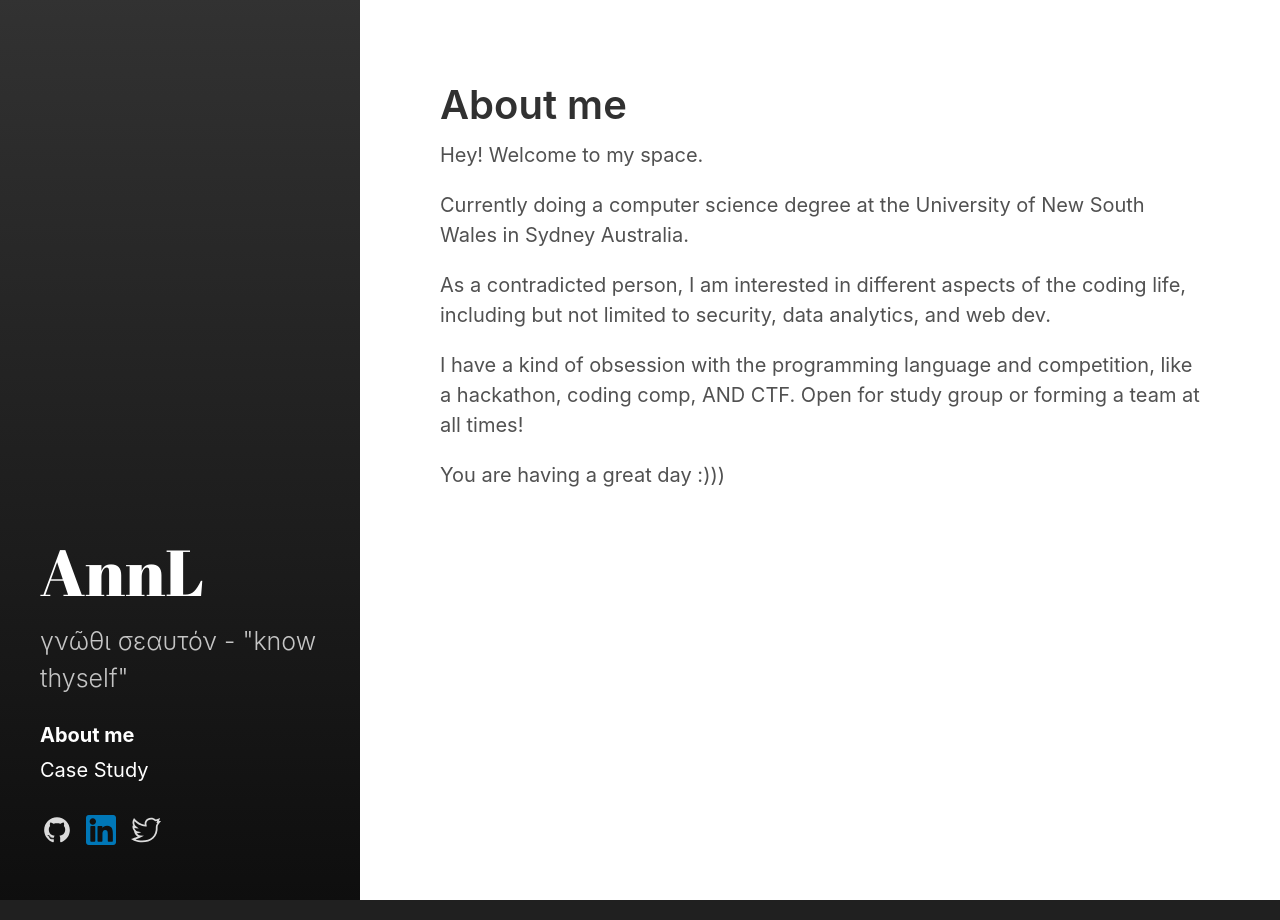
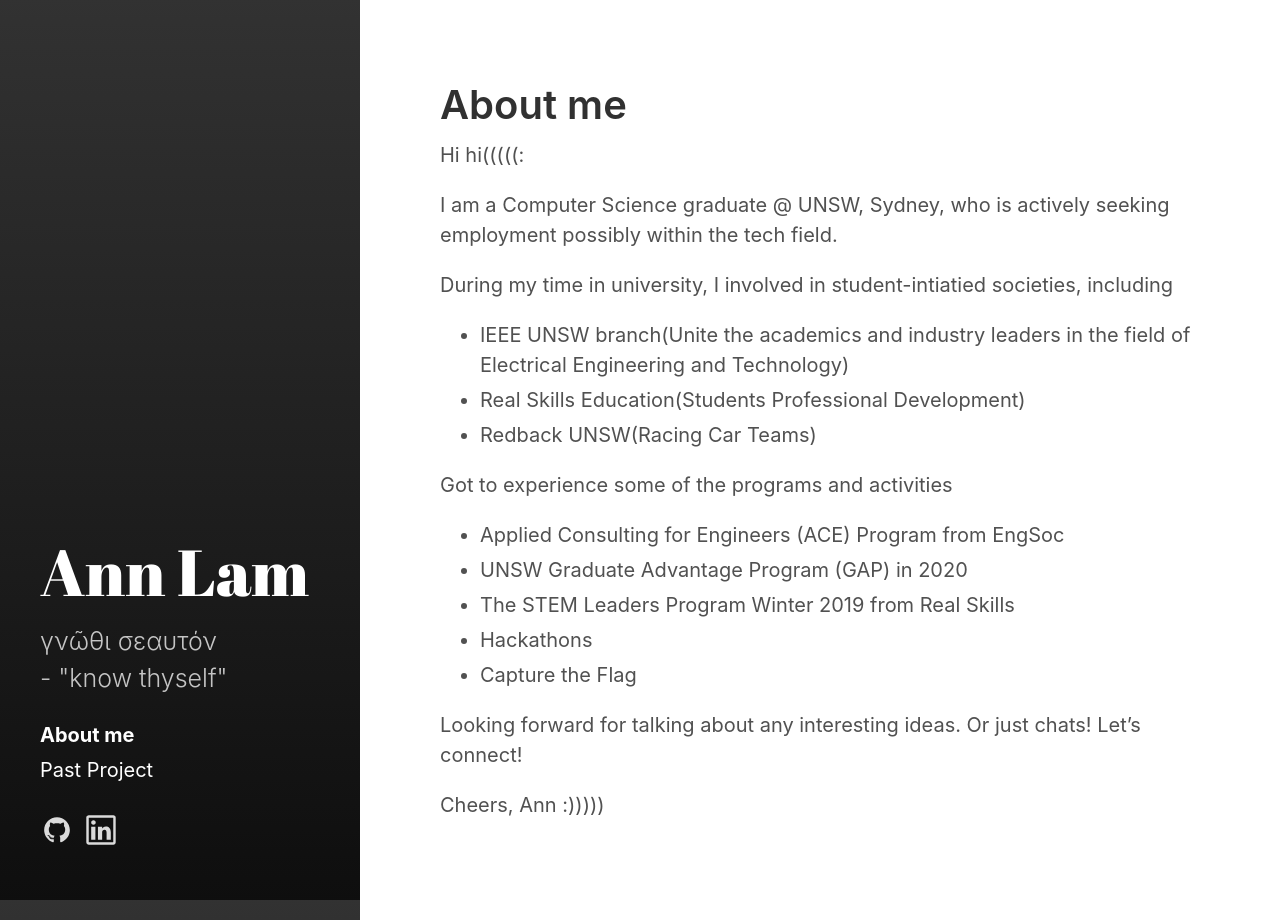
Before and after one commit to AM-Lam/blogging, a Jekyll site: the page built from about.markdown, in a window 1280 px wide. Built offline with Jekyll 4.4.1, drawn with Linux system fonts in a browser that asks for light colours.

Commit message:
update content in aboutme

```diff
--- a/_config.yml
+++ b/_config.yml
@@ -18,14 +18,14 @@
 # You can create any custom variable you would like, and they will be accessible
 # in the templates via {{ site.myvariable }}.
 
-title: AnnL
-email: dontemailme@example.com
+title: Ann Lam
+email: lamanning726@gmail.com
 description: >- # this means to ignore newlines until "baseurl:"
   γνῶθι σεαυτόν
-  - "know thyself"
+  <br>- "know thyself"
 baseurl: "" # the subpath of your site, e.g. /blog
 url: "" # the base hostname & protocol for your site, e.g. http://example.com
-twitter_username: takkkkkkie
+# twitter_username: takkkkkkie
 github_username:  AM-lam
 linkedin_username:  annllm
 
--- a/_includes/sidebar-icon-links.html
+++ b/_includes/sidebar-icon-links.html
@@ -30,11 +30,12 @@
     {% include svg/linkedin.svg %}
   </a>
 
-  <a id="twitter-link"
+  <!-- <a id="twitter-link"
     class="icon" title="Twitter" aria-label="Subscribe"
     href="https://twitter.com/{{ site.twitter_username }}">
     {% include svg/twitter1.svg %}
-  </a>
+  </a> -->
+
   {% comment %}
     Check if we have tag or search pages page active before linking to it.
   {% endcomment %}
--- a/about.markdown
+++ b/about.markdown
@@ -5,12 +5,23 @@
 sidebar_link: true
 ---
 
-Hey! Welcome to my space.
+Hi hi(((((:
 
-Currently doing a computer science degree at the University of New South Wales in Sydney Australia.
+I am a Computer Science graduate @ UNSW, Sydney, who is actively seeking employment possibly within the tech field.
 
-As a contradicted person, I am interested in different aspects of the coding life, including but not limited to security, data analytics, and web dev.
+During my time in university, I involved in student-intiatied societies, including
+- IEEE UNSW branch(Unite the academics and industry leaders in the field of Electrical Engineering and Technology)
+- Real Skills Education(Students Professional Development)
+- Redback UNSW(Racing Car Teams)
 
-I have a kind of obsession with the programming language and competition, like a hackathon, coding comp, AND <bold>CTF</bold>. Open for study group or forming a team at all times!
+Got to experience some of the programs and activities
+- Applied Consulting for Engineers (ACE) Program from EngSoc
+- UNSW Graduate Advantage Program (GAP) in 2020
+- The STEM Leaders Program Winter 2019 from Real Skills
+- Hackathons
+- Capture the Flag
 
-You are having a great day :)))
+Looking forward for talking about any interesting ideas. Or just chats! Let's connect!
+
+Cheers,
+Ann :)))))
--- a/category/case_study.md
+++ b/category/past_project.md
@@ -1,5 +1,5 @@
 ---
 layout: category
-title: Case Study
+title: Past Project
 category: Category
 ---
```
Also changed, not shown: _posts/2020-02-27-deepwater.markdown (deleted, +0 -54 lines), Gemfile.lock, _includes/favicon.png (added), _includes/svg/favicon.svg (added), _includes/svg/linkedin.svg, _includes/svg/twitter.svg (deleted), 9 other files.
